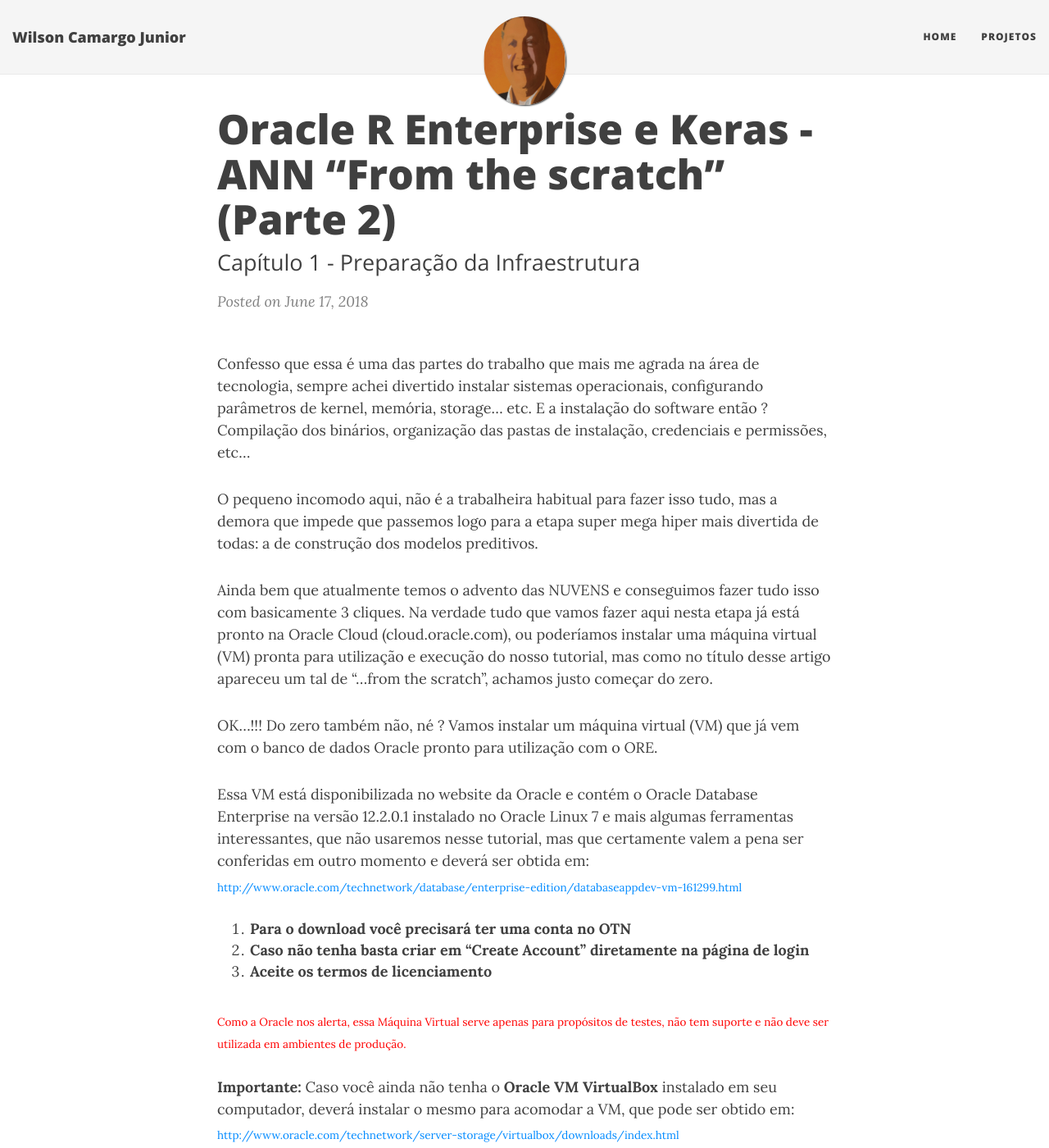
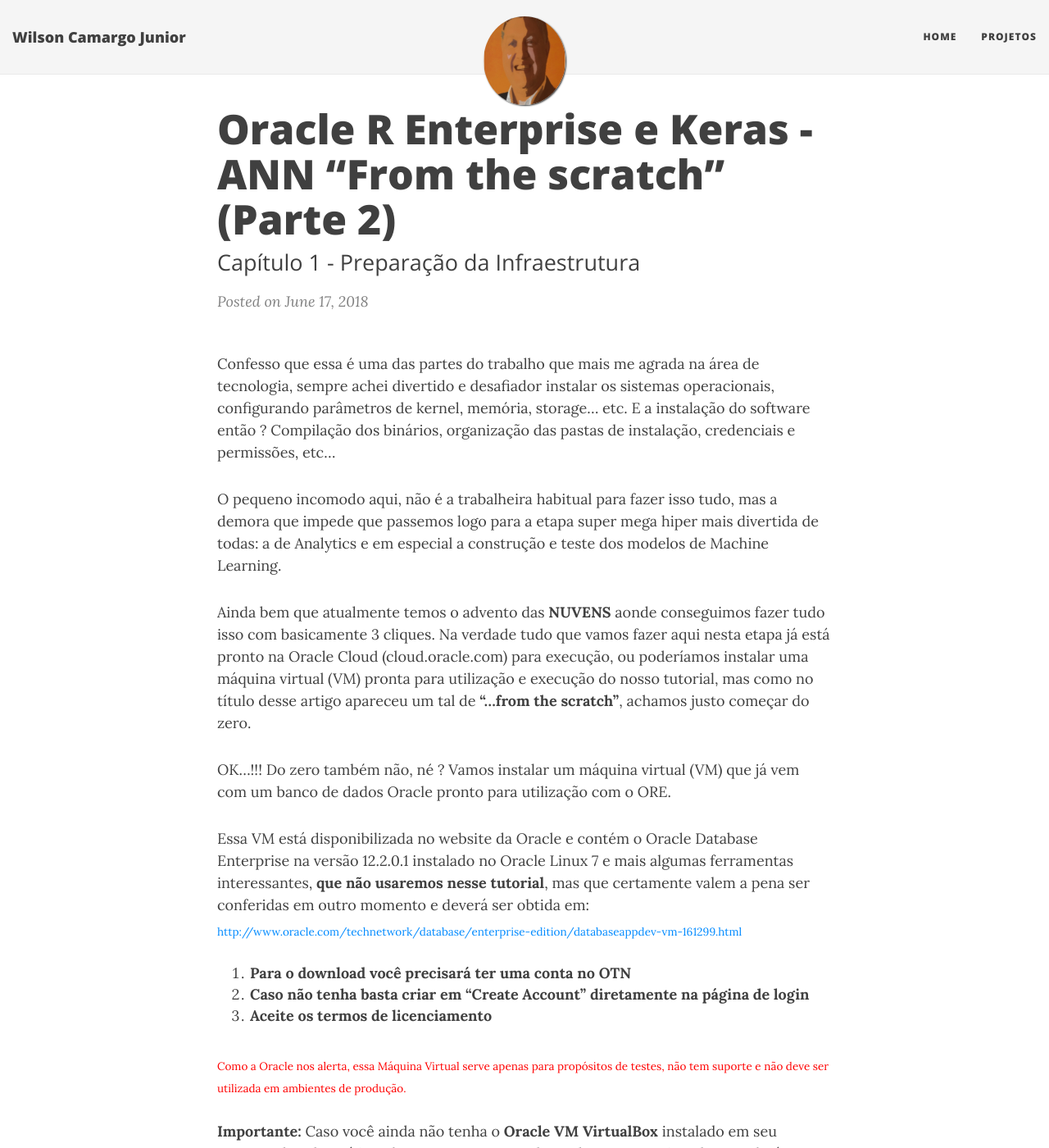
Before and after one commit to wilson-camargo-jr/teste, a Jekyll site: the page built from _posts/2018-06-17-ANN-ORE-P2.md, in a window 1280 px wide and 1400 px high. Shown: the whole window at 82% size. Built offline with Jekyll 4.4.1, drawn with Linux system fonts in a browser that asks for light colours; nearby versions of some CDN libraries; some of the changed text lies outside the part shown.

Commit message:
Update 2018-06-17-ANN-ORE-P2.md

```diff
--- a/_posts/2018-06-17-ANN-ORE-P2.md
+++ b/_posts/2018-06-17-ANN-ORE-P2.md
@@ -4,31 +4,30 @@
 subtitle: Capítulo 1 - Preparação da Infraestrutura
 ---
 
-Confesso que essa é uma das partes do trabalho que mais me agrada na área de tecnologia, sempre achei divertido instalar sistemas operacionais, configurando parâmetros de kernel, memória, storage... etc. E a instalação do software então ? Compilação dos binários, organização das pastas de instalação, credenciais e permissões, etc...
+Confesso que essa é uma das partes do trabalho que mais me agrada na área de tecnologia, sempre achei divertido e desafiador instalar os sistemas operacionais, configurando parâmetros de kernel, memória, storage... etc. E a instalação do software então ? Compilação dos binários, organização das pastas de instalação, credenciais e permissões, etc...
 
-O pequeno incomodo aqui, não é a trabalheira habitual para fazer isso tudo, mas a demora que impede que passemos logo para a etapa super mega hiper mais divertida de todas: a de construção dos modelos preditivos.
+O pequeno incomodo aqui, não é a trabalheira habitual para fazer isso tudo, mas a demora que impede que passemos logo para a etapa super mega hiper mais divertida de todas: a de Analytics e em especial a construção e teste dos modelos de Machine Learning.
 
-Ainda bem que atualmente temos o advento das NUVENS e conseguimos fazer tudo isso com basicamente 3 cliques. Na verdade tudo que vamos fazer aqui nesta etapa já está pronto na Oracle Cloud (cloud.oracle.com), ou poderíamos instalar uma máquina virtual (VM) pronta para utilização e execução do nosso tutorial, mas como no título desse artigo apareceu um tal de “...from the scratch”, achamos justo começar do zero.
+Ainda bem que atualmente temos o advento das **NUVENS** aonde conseguimos fazer tudo isso com basicamente 3 cliques. Na verdade tudo que vamos fazer aqui nesta etapa já está pronto na Oracle Cloud (cloud.oracle.com) para execução, ou poderíamos instalar uma máquina virtual (VM) pronta para utilização e execução do nosso tutorial, mas como no título desse artigo apareceu um tal de **“...from the scratch”**, achamos justo começar do zero.
 
-OK...!!! Do zero também não, né ? Vamos instalar um máquina virtual (VM) que já vem com o banco de dados Oracle pronto para utilização com o ORE.
+OK...!!! Do zero também não, né ? Vamos instalar um máquina virtual (VM) que já vem com um banco de dados Oracle pronto para utilização com o ORE.
 
-Essa VM está disponibilizada no website da Oracle e contém o Oracle Database Enterprise na versão 12.2.0.1 instalado no Oracle Linux 7 e mais algumas ferramentas interessantes, que não usaremos nesse tutorial, mas que certamente valem a pena ser conferidas em outro momento
-e deverá ser obtida em:
+Essa VM está disponibilizada no website da Oracle e contém o Oracle Database Enterprise na versão 12.2.0.1 instalado no Oracle Linux 7 e mais algumas ferramentas interessantes, **que não usaremos nesse tutorial**, mas que certamente valem a pena ser conferidas em outro momento e deverá ser obtida em:
 <sub><a href="http://www.oracle.com/technetwork/database/enterprise-edition/databaseappdev-vm-161299.html" target="_blank">http://www.oracle.com/technetwork/database/enterprise-edition/databaseappdev-vm-161299.html</a></sub>
 
-1.	**Para o download você precisará ter uma conta no OTN**
-2.	**Caso não tenha basta criar em “Create Account” diretamente na página de login**
+1. **Para o download você precisará ter uma conta no OTN**
+2. **Caso não tenha basta criar em “Create Account” diretamente na página de login**
 3. **Aceite os termos de licenciamento**
 
 <span style="color:red"><sub>Como a Oracle nos alerta, essa Máquina Virtual serve apenas para propósitos de testes, não tem suporte e não deve ser utilizada em ambientes de produção.</sub></span>
 
 **Importante:**
-Caso você ainda não tenha o **Oracle VM VirtualBox** instalado em seu computador, deverá instalar o mesmo para acomodar a VM, que pode ser obtido em:
+Caso você ainda não tenha o **Oracle VM VirtualBox** instalado em seu computador, deverá instalar o mesmo para poder rodar a VM. O VirtualBox poderá ser obtido em:
 <sub>
 [http://www.oracle.com/technetwork/server-storage/virtualbox/downloads/index.html](http://www.oracle.com/technetwork/server-storage/virtualbox/downloads/index.html)
 </sub>
 
-<sub>O Oracle VM Virtualbox é gratuito (GNU General Public License - GPL) e a instalação é bastante simples. Basta selecionar o arquivo referente ao sistema operacional que será usado como host e proceder a instalação executando o arquivo obtido no download.  Em caso de dúvidas acessar: [https://www.virtualbox.org/manual/ch02.html](https://www.virtualbox.org/manual/ch02.html)</sub>
+<sub>O Oracle VM Virtualbox é gratuito (GNU General Public License - GPL) e a instalação é bastante simples. Basta selecionar o arquivo referente ao sistema operacional que será usado como host e proceder a instalação executando o arquivo obtido no download. Em caso de dúvidas acessar: [https://www.virtualbox.org/manual/ch02.html](https://www.virtualbox.org/manual/ch02.html)</sub>
 
 Depois de intalar o Oracle VM Virtual Box, faça a importação do arquivo da VM de Banco de Dados (**DeveloperDaysVM2017-06-13_01.ova**) obtido anteriormente.
 
```
